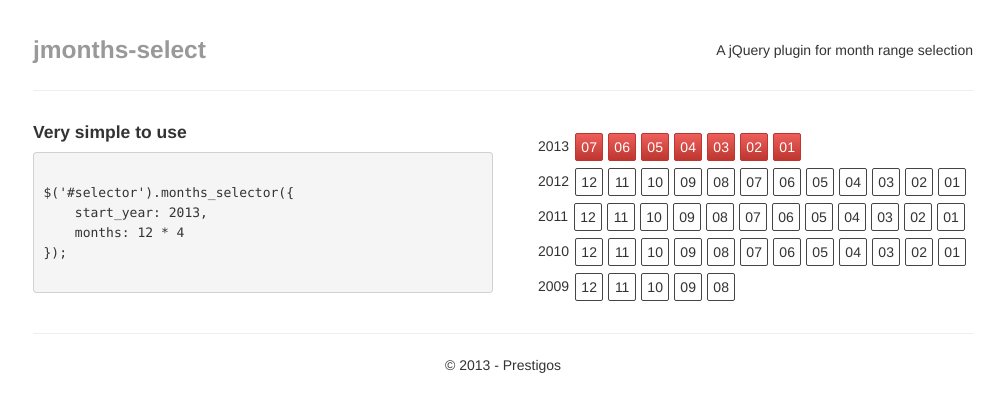
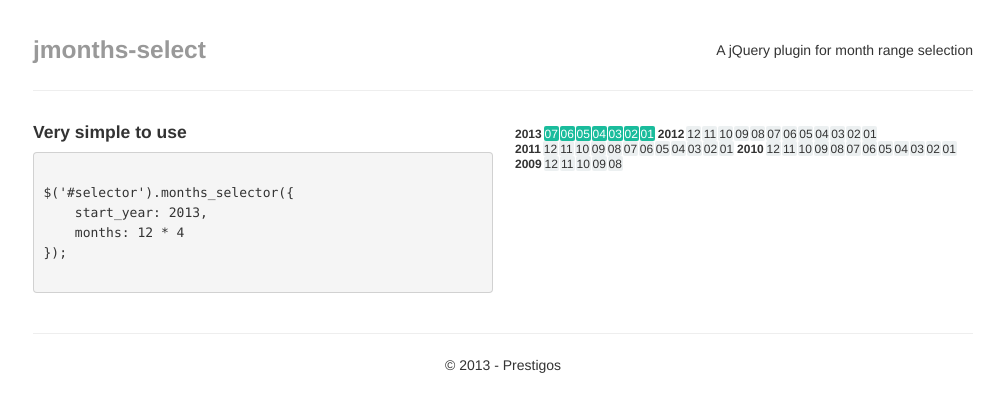
Before and after one commit to prestigos/jmonths-select, a plain HTML site: page index.html in a window 1280 px wide. Both pictures are taken after a click on the item "2013". Shown: the whole page, without its empty margins (137-1141 px from the left). Drawn offline with Linux system fonts and the light colour scheme.

Commit message:
Updated to the latest changes

```diff
--- a/jmonths-select.css
+++ b/jmonths-select.css
@@ -1,7 +1,6 @@
 .month{
-    background-color: #FEFEFE;
-    width: 26px;
-    border: solid 1px #444;
+    background-color: #ECF0F1;
+    width: 15px;
     transition-duration: 0.5s;
     border-radius: 2px;
     text-align: center;
@@ -10,23 +9,28 @@
     cursor: pointer;
 }
 .year-label{
-    margin-right: 6px !important;
+    margin-right: 2px !important;
+    margin-left: 2px !important;
+    font-weight: bold;
 }
 .year li{
-    height: 26px;
-    line-height: 26px;
-    margin-right: 5px;
+    height: 15px;
+    line-height: 16px;
+    margin-right: 1px;
     float: left;
+    font-size: 12px;
 }
 .year{
     list-style: none;
     display: block;
-    clear: left;
-    padding-top: 0.5em;
+    float: left;
+    margin: 0;
 }
 .selected{
-    background-color: #9d261d;
-    background-image: linear-gradient(to bottom, #ee5f5b, #bd362f);
-    border-color: #bd362f;
+    background-color: #1ABC9C;
     color: #FFF;
 }
+.special{
+    border-color: #00cc6d;
+    background-color: #e2f4e2;
+}
--- a/jmonths-select.jquery.js
+++ b/jmonths-select.jquery.js
@@ -1,13 +1,24 @@
 (function($){
-$.fn.months_selector = function(options){
+    $.fn.months_selector = function(options, arg){
         var $this = this;
 
+        var update_selection = function($field){
+            var months = [];
+            $this.find('.month.selected').each(function(){
+                months.push($(this).data('month'));
+            });
+            $field.val(months.join(','));
+            return months;
+        };
+
+        if(options && typeof(options) == 'object'){
             // Default settings
             var settings = $.extend({
                 months: new Date().getMonth() + 1,
                 start_year: new Date().getFullYear(),
                 start_month: new Date().getMonth() + 1,
-        field: 'months'
+                field: 'months',
+                special: []
             }, options);
 
             // Hidden field to store the list of months
@@ -18,11 +29,18 @@ $.fn.months_selector = function(options){
             var months = [];
             var year = settings.start_year;
             var month = settings.start_month;
+            var cls = 'month';
             for(var m=settings.months; m>0; --m){
+                if(settings.special.indexOf(year + '-' + month) >= 0){
+                    cls = 'month special'
+                }
+                else{
+                    cls = 'month'
+                }
                 months.push(
-            "<li class='month' data-month='" +
-            year + "-" + month +
-            "'>" + ('0' + month).slice(-2) + "</li>"
+                    "<li class='" + cls + "' data-month='" + year + "-" + ('0' + month).slice(-2) + "'>" +
+                    ('0' + month).slice(-2) +
+                    "</li>"
                 );
                 if(month == 1 || m == 1){
                     $this.append(
@@ -39,23 +57,35 @@ $.fn.months_selector = function(options){
 
             var active = '';
 
-    var update_selection = function(){
-        var months = [];
-        $this.find('.month.selected').each(function(){
-            months.push($(this).data('month'));
-        });
-        $field.val(months.join(':'));
-    };
-
             $this.find('.month').click(function(){
                 $(this).toggleClass('selected');
-        update_selection();
+                update_selection($field);
+                $field.change();
             });
 
             $this.find('.year-label').click(function(){
                 $(this).siblings().each(function(){
                     $(this).toggleClass('selected');
                 });
+                update_selection($field);
+                $field.change();
             })
+            return $this;
+        }
+        else if(options && typeof(options) == 'string'){
+            if(options === 'setSelection'){
+                $this.find('.month').each(function(){
+                    var $month = $(this);
+                    var month = $month.data('month');
+                    if(arg.indexOf(month) >= 0){
+                        $month.addClass('selected');
+                    }
+                    else{
+                        $month.removeClass('selected');
+                    }
+                });
+                return update_selection($this.find('input:hidden'));
+            }
+        }
     }
 })(jQuery);
```
Lines whose indentation alone changed are shown as unchanged.
